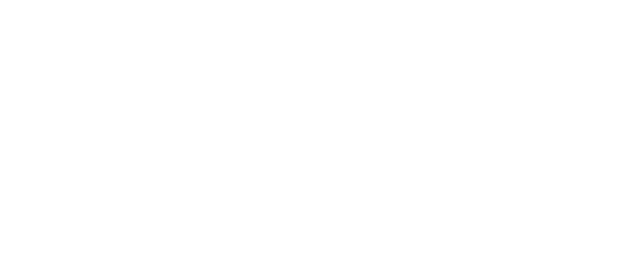
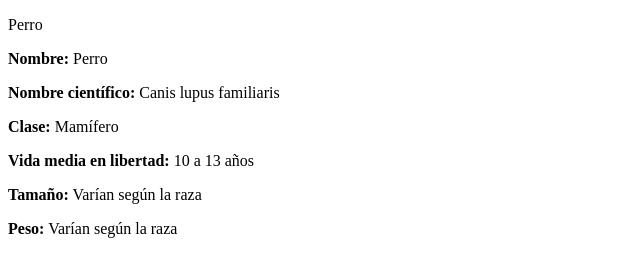
Before and after one commit to ALEJITA47/proyecttotaller2.github.io, a plain HTML site: page index.html in a window 1280 px wide. Shown: the whole page, without its empty margins (0-640 px from the left). Drawn offline with Linux system fonts and the light colour scheme.

Commit message:
se agrega html,encabezado e info importante

```diff
--- a/index.html
+++ b/index.html
@@ -3,9 +3,19 @@
 <head>
     <meta charset="UTF-8">
     <meta name="viewport" content="width=device-width, initial-scale=1.0">
-    <title>Document</title>
+    <title>Perro</title>
 </head>
 <body>
-
+    <p class="color-encabezado negrita-encabezado tamaño-encabezado">Perro</p>
+    <div class="contenedor2">
+        <div class="texto-alineado2">
+          <p><strong class="nombre">Nombre:</strong> Perro </p>
+          <p><strong class="nombre-científico">Nombre científico:</strong> Canis lupus familiaris</p>
+          <p><strong class ="clase">Clase:</strong> Mamífero</p>
+          <p><strong class="vida-media">Vida media en libertad:</strong> 10 a 13 años</p>
+          <p><strong class="tamaño">Tamaño:</strong> Varían según la raza</p>
+          <p><strong class="peso">Peso:</strong> Varían según la raza</p>
+        </div>
+      </div>
 </body>
 </html>
```
